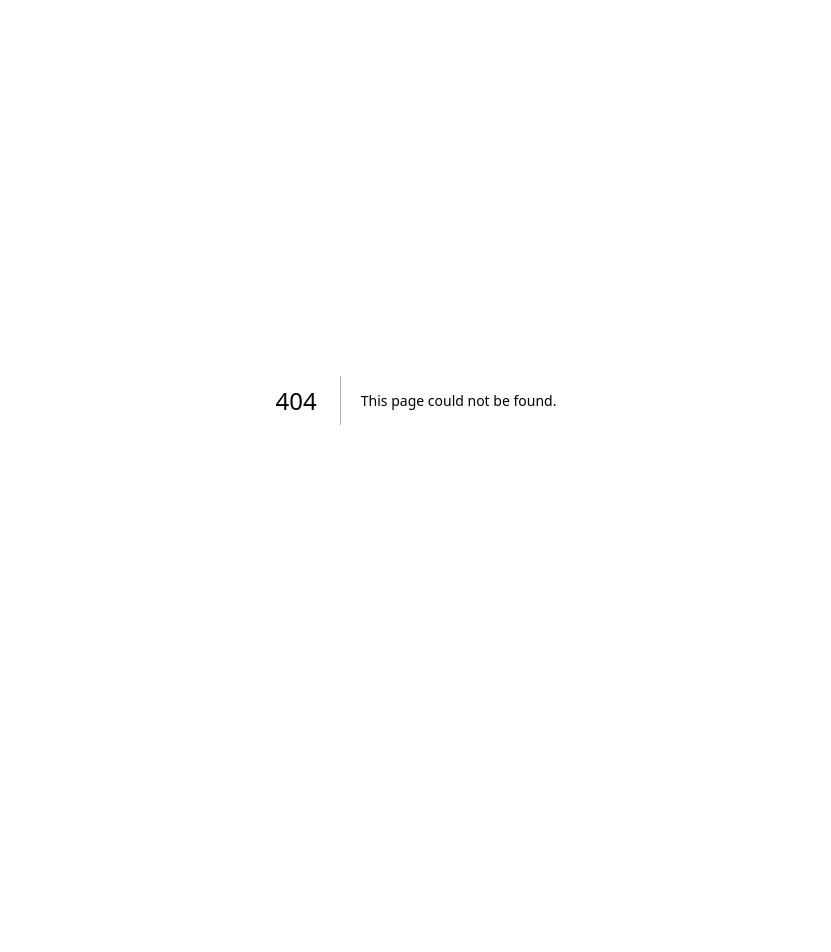
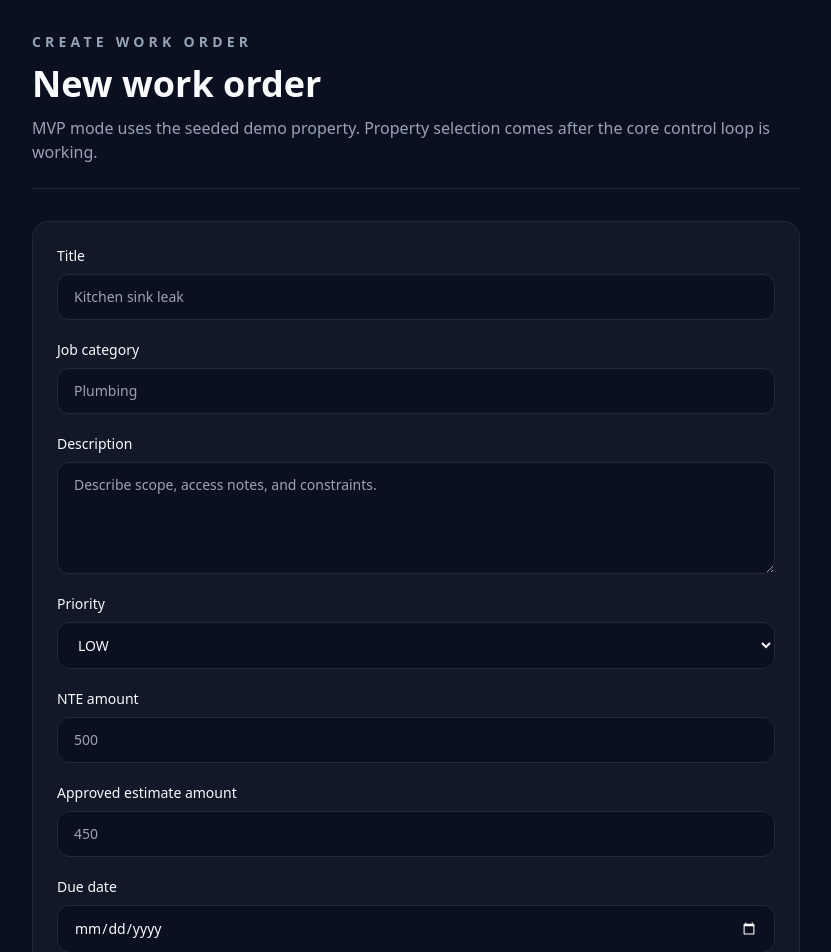
Before and after one commit to Spoton-Results/PMS, a Next.js app: page /work-orders/new in a window 1280 px wide. Before the commit this address had no page. Shown: the top 952 px of the page, without its empty margins (224-1055 px from the left). Before the commit the page ends 800 px from the top, so only its background shows below. Built offline with nearby package versions, Linux system fonts and the light colour scheme.

Commit message:
Add new work order page

```diff
--- /dev/null
+++ b/app/work-orders/new/page.tsx
@@ -0,0 +1,115 @@
+"use client";
+
+import { FormEvent, useState } from "react";
+import { useRouter } from "next/navigation";
+
+const DEFAULT_ORGANIZATION_ID = "seed-org";
+const DEFAULT_PROPERTY_ID = "seed-property";
+
+export default function NewWorkOrderPage() {
+  const router = useRouter();
+  const [saving, setSaving] = useState(false);
+  const [error, setError] = useState<string | null>(null);
+
+  async function handleSubmit(event: FormEvent<HTMLFormElement>) {
+    event.preventDefault();
+    setSaving(true);
+    setError(null);
+
+    const formData = new FormData(event.currentTarget);
+    const nteRaw = String(formData.get("nteAmount") || "");
+    const approvedRaw = String(formData.get("approvedEstimateAmount") || "");
+
+    const payload = {
+      organizationId: DEFAULT_ORGANIZATION_ID,
+      propertyId: DEFAULT_PROPERTY_ID,
+      title: String(formData.get("title") || ""),
+      description: String(formData.get("description") || "") || undefined,
+      jobCategory: String(formData.get("jobCategory") || ""),
+      priority: String(formData.get("priority") || "NORMAL"),
+      nteAmount: nteRaw ? Number(nteRaw) : undefined,
+      approvedEstimateAmount: approvedRaw ? Number(approvedRaw) : undefined,
+      dueDate: String(formData.get("dueDate") || "") || undefined
+    };
+
+    const response = await fetch("/api/work-orders", {
+      method: "POST",
+      headers: { "Content-Type": "application/json" },
+      body: JSON.stringify(payload)
+    });
+
+    if (!response.ok) {
+      const result = await response.json().catch(() => null);
+      setError(result?.error || "Could not create work order.");
+      setSaving(false);
+      return;
+    }
+
+    router.push("/work-orders");
+    router.refresh();
+  }
+
+  return (
+    <main className="min-h-screen bg-background px-6 py-8 text-foreground">
+      <section className="mx-auto max-w-3xl">
+        <div className="mb-8 border-b border-border pb-6">
+          <p className="text-sm font-semibold uppercase tracking-[0.3em] text-muted">Create Work Order</p>
+          <h1 className="mt-3 text-4xl font-bold">New work order</h1>
+          <p className="mt-3 text-muted">
+            MVP mode uses the seeded demo property. Property selection comes after the core control loop is working.
+          </p>
+        </div>
+
+        <form onSubmit={handleSubmit} className="rounded-2xl border border-border bg-card p-6">
+          <div className="grid gap-5">
+            <label className="grid gap-2 text-sm">
+              Title
+              <input required name="title" className="rounded-xl border border-border bg-background px-4 py-3 outline-none" placeholder="Kitchen sink leak" />
+            </label>
+
+            <label className="grid gap-2 text-sm">
+              Job category
+              <input required name="jobCategory" className="rounded-xl border border-border bg-background px-4 py-3 outline-none" placeholder="Plumbing" />
+            </label>
+
+            <label className="grid gap-2 text-sm">
+              Description
+              <textarea name="description" className="min-h-28 rounded-xl border border-border bg-background px-4 py-3 outline-none" placeholder="Describe scope, access notes, and constraints." />
+            </label>
+
+            <label className="grid gap-2 text-sm">
+              Priority
+              <select name="priority" className="rounded-xl border border-border bg-background px-4 py-3 outline-none">
+                <option value="LOW">LOW</option>
+                <option value="NORMAL">NORMAL</option>
+                <option value="HIGH">HIGH</option>
+                <option value="EMERGENCY">EMERGENCY</option>
+              </select>
+            </label>
+
+            <label className="grid gap-2 text-sm">
+              NTE amount
+              <input name="nteAmount" type="number" className="rounded-xl border border-border bg-background px-4 py-3 outline-none" placeholder="500" />
+            </label>
+
+            <label className="grid gap-2 text-sm">
+              Approved estimate amount
+              <input name="approvedEstimateAmount" type="number" className="rounded-xl border border-border bg-background px-4 py-3 outline-none" placeholder="450" />
+            </label>
+
+            <label className="grid gap-2 text-sm">
+              Due date
+              <input name="dueDate" type="date" className="rounded-xl border border-border bg-background px-4 py-3 outline-none" />
+            </label>
+
+            {error ? <p className="rounded-xl border border-danger/30 bg-danger/10 px-4 py-3 text-sm text-danger">{error}</p> : null}
+
+            <button disabled={saving} className="mt-2 rounded-xl bg-white px-5 py-3 font-semibold text-background disabled:opacity-60">
+              {saving ? "Creating..." : "Create work order"}
+            </button>
+          </div>
+        </form>
+      </section>
+    </main>
+  );
+}
```
